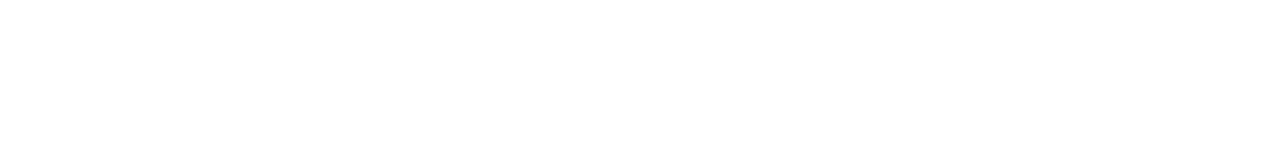
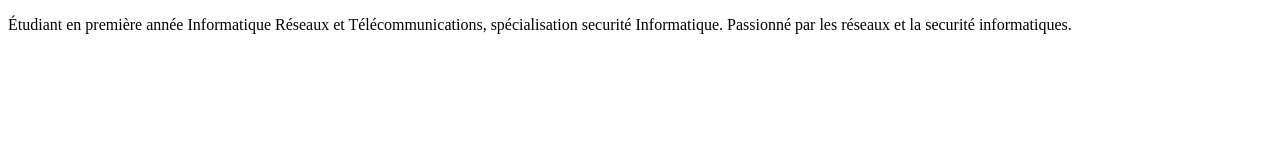
Before and after one commit to achilleespe/mon-cv, a plain HTML site: page index.html in a window 1280 px wide. Drawn offline with Linux system fonts and the light colour scheme.

Commit message:
mise en place de la section description

```diff
--- a/index.html
+++ b/index.html
@@ -7,7 +7,7 @@
 </head>
 <body>
   <!-- TITRE -->
-  <!-- DESCRIPTION -->
+   <p>Étudiant en première année Informatique Réseaux et Télécommunications, spécialisation securité Informatique. Passionné par les réseaux et la securité informatiques.</p>
   <!-- FORMATIONS -->
   <!-- COMPETENCES -->
   <!-- ASSOCIATIONS -->
```
